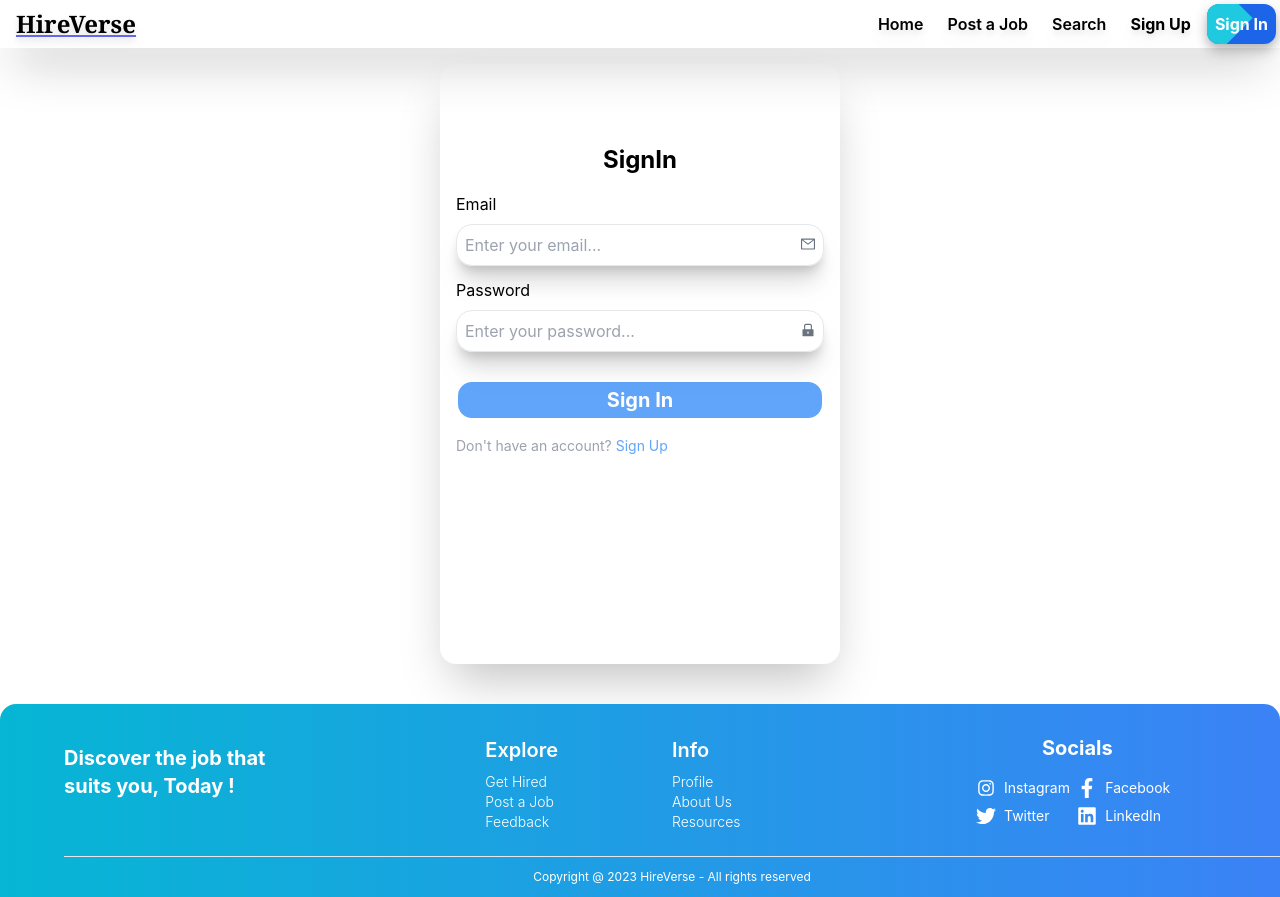
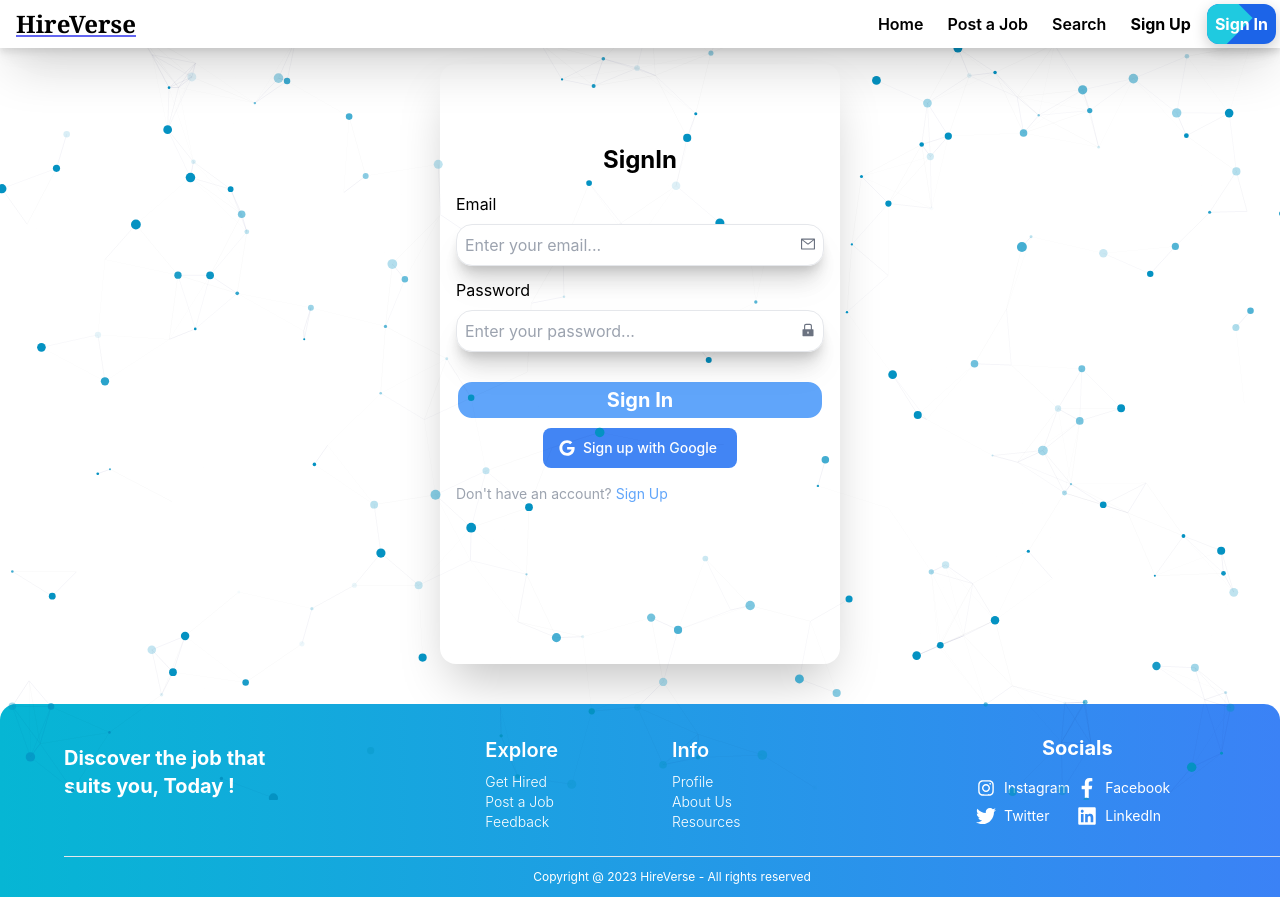
Before and after one commit to AdityaSurve/err5.0_hirecruit-web-, a React (Create React App) app: page /signin in a window 1280 px wide. Built offline with nearby package versions, Linux system fonts and the light colour scheme; no server answers.

Commit message:
Second commit

```diff
--- a/package.json
+++ b/package.json
@@ -12,6 +12,10 @@
     "react-icons": "^4.8.0",
     "react-router-dom": "^6.9.0",
     "react-scripts": "5.0.1",
+    "react-tsparticles": "^2.9.3",
+    "tsparticles": "^2.9.3",
+    "tsparticles-engine": "^2.9.3",
+    "tsparticles-slim": "^2.9.3",
     "web-vitals": "^2.1.4"
   },
   "scripts": {
--- a/src/components/Footer.jsx
+++ b/src/components/Footer.jsx
@@ -5,7 +5,8 @@ import { Link } from 'react-router-dom'
 
 const Footer = () => {
     return (
-        <div className='flex justify-center w-full mt-10'>
+        <div className='flex justify-center w-full mt-10 z-5
+        0'>
 
             <div className='bg-gradient-to-r from-cyan-500 to-blue-500 text-white rounded-t-2xl pt-2 md:pl-16 w-full'>
                 <div className='grid sm:grid-cols-3 w-full py-2'>
--- a/src/components/Navbar.jsx
+++ b/src/components/Navbar.jsx
@@ -22,7 +22,7 @@ const Navbar = ({isTopOfpage}) => {
     <div className='sticky top-0 left-0  z-50 rounded-2xl
     height-40 font-semibold '>
 
-      <div className={`${isTopOfpage ? 'bg-transparent text-black' : 'bg-gradient-to-r from-cyan-500 to-blue-500 text-white'} drop-shadow-lg shadow-2xl  p-1`}>
+      <div className={`${isTopOfpage ? 'bg-white text-black' : 'bg-gradient-to-r from-cyan-500 to-blue-500 text-white'} drop-shadow-lg shadow-2xl  p-1`}>
         <div className='flex justify-between items-center'>
           <div className=''>
             <h1 className='font-extrabold text-2xl cursor-pointer  underline decoration-indigo-500  ml-3 '>
--- /dev/null
+++ b/src/components/Particles.jsx
@@ -0,0 +1,119 @@
+import Particles from "react-tsparticles";
+import { loadFull } from "tsparticles";
+import { tsParticles } from "tsparticles-engine";
+const ParticlesComponent = () => {
+  const particlesInit = async (main) => {
+    console.log(main);
+    await loadFull(tsParticles);
+  };
+  const particlesLoaded = (container) => {
+    console.log(container);
+  };
+  return (
+    <Particles
+      id="tsparticles"
+      init={particlesInit}
+      loaded={particlesLoaded}
+      options={{
+        fullScreen: {
+          zIndex: 0,
+        },
+        particles: {
+          number: {
+            value: 200,
+            density: {
+              enable: true,
+              value_area: 800,
+            },
+          },
+          color: {
+            value: "#0492c2",
+          },
+          opacity: {
+            value: 1,
+            random: true,
+            anim: {
+              enable: true,
+              speed: 5,
+              opacity_min: 0,
+              sync: false,
+            },
+          },
+          size: {
+            value: 5,
+            random: true,
+            anim: {
+              enable: false,
+              speed: 4,
+              size_min: 0.3,
+              sync: false,
+            },
+          },
+          line_linked: {
+            enable: true,
+            distance: 100,
+            color: "#0a1172",
+            opacity: 0.1,
+            width: 0.4,
+          },
+          move: {
+            enable: true,
+            speed: 1,
+            direction: "none",
+            random: true,
+            straight: false,
+            out_mode: "out",
+            bounce: true,
+            attract: {
+              enable: false,
+              rotateX: 600,
+              rotateY: 1200,
+            },
+          },
+        },
+
+        interactivity: {
+          detect_on: "canvas",
+          events: {
+            onhover: {
+              enable: true,
+              mode: "repulse",
+            },
+            onclick: {
+              enable: true,
+              mode: "push",
+            },
+            resize: true,
+          },
+          modes: {
+            grab: {
+              distance: 400,
+              line_linked: {
+                opacity: 1,
+              },
+            },
+            bubble: {
+              distance: 400,
+              size: 40,
+              duration: 2,
+              opacity: 8,
+              speed: 3,
+            },
+            repulse: {
+              distance: 100,
+              duration: 0.4,
+            },
+            push: {
+              particles_nb: 4,
+            },
+            remove: {
+              particles_nb: 2,
+            },
+          },
+        },
+        retina_detect: true,
+      }}
+    />
+  );
+};
+export default ParticlesComponent;
--- a/src/pages/Home.jsx
+++ b/src/pages/Home.jsx
@@ -24,7 +24,7 @@ const Home = () => {
           </div>
         </div>
         <div>
-          <img src='http://access.imglarger.com:8889/results/AvqF1Xht_2x.jpg' alt='/' />
+          <img src='http://access.imglarger.com:8889/results/T58ctb06_4x.jpg' alt='/' />
         </div>
       </div>
 
--- a/src/pages/SignIn.jsx
+++ b/src/pages/SignIn.jsx
@@ -2,6 +2,8 @@ import React, { useState } from 'react'
 import { AiFillLock, AiOutlineClose, AiOutlineMail } from 'react-icons/ai'
 import { Link, useNavigate } from 'react-router-dom'
 import { UserAuth } from '../contexts/AuthContext'
+import Particles from "../components/Particles";
+
 
 const SignIn = () => {
   const [email, setEmail] = useState('')
@@ -21,8 +23,10 @@ const SignIn = () => {
   }
 
   return (
-    <div className='max-w-[400px] mx-auto min-h-[600px] px-4 py-20 shadow-2xl mt-4 rounded-2xl'>
-      <div className='mb-4 text-center font-bold text-2xl'>
+    <>
+      <Particles />
+    <div className='max-w-[400px] mx-auto min-h-[600px] px-4 py-20 shadow-2xl mt-4 rounded-2xl ' style={{zIndex:"1"}}>
+      <div className='mb-4 text-center font-bold text-2xl' >
         SignIn
       </div>
       {error ? (<div className='flex w-full'>
@@ -49,10 +53,32 @@ const SignIn = () => {
             </div>
           </div>
           <button className='bg-blue-400 rounded-2xl w-full hover:border-blue-300 border-2 border-white text-white font-bold text-xl py-1 mt-4' type='submit'>Sign In</button>
+          <button
+                  type="button"
+                  className="text-white bg-[#4285F4] hover:bg-[#4285F4]/90 focus:ring-4 focus:outline-none focus:ring-[#4285F4]/50 font-medium rounded-lg text-sm px-5 py-2.5 text-center flex items-center dark:focus:ring-[#4285F4]/55 mx-auto my-2"
+                >
+                  <svg
+                    class="w-4 h-4 mr-2 -ml-1"
+                    aria-hidden="true"
+                    focusable="false"
+                    data-prefix="fab"
+                    data-icon="google"
+                    role="img"
+                    xmlns="http://www.w3.org/2000/svg"
+                    viewBox="0 0 488 512"
+                  >
+                    <path
+                      fill="currentColor"
+                      d="M488 261.8C488 403.3 391.1 504 248 504 110.8 504 0 393.2 0 256S110.8 8 248 8c66.8 0 123 24.5 166.3 64.9l-67.5 64.9C258.5 52.6 94.3 116.6 94.3 256c0 86.5 69.1 156.6 153.7 156.6 98.2 0 135-70.4 140.8-106.9H248v-85.3h236.1c2.3 12.7 3.9 24.9 3.9 41.4z"
+                    ></path>
+                  </svg>
+                  Sign up with Google
+                </button>
         </form>
         <p className='text-gray-400 mt-4 text-sm'>Don't have an account? <Link className='text-blue-400' to='/signup'>Sign Up</Link></p>
       </div>
     </div>
+    </>
   )
 }
 
--- a/src/pages/SignUp.jsx
+++ b/src/pages/SignUp.jsx
@@ -2,6 +2,7 @@ import React, { useState } from 'react'
 import { AiFillLock, AiOutlineClose, AiOutlineMail } from 'react-icons/ai'
 import { Link, useNavigate } from 'react-router-dom'
 import { UserAuth } from '../contexts/AuthContext'
+import Particles from "../components/Particles";
 
 const SignUp = () => {
   const [email, setEmail] = useState('')
@@ -13,27 +14,53 @@ const SignUp = () => {
   const handleSubmit = async (e) => {
     e.preventDefault()
     setError('')
-    try{
+    try {
       await signUp(email, password)
       navigate('/')
-    }catch(err){
+    } catch (err) {
       setError(err.message)
       console.log(err.message)
     }
   }
 
   return (
-    <div className='max-w-[400px] mx-auto min-h-[600px] px-4 py-20 shadow-2xl mt-4 rounded-2xl bg-opacity-20 backdrop-blur-md drop-shadow-lg'>
+    <>
+      <Particles />
+    <div className='max-w-[400px] mx-auto min-h-[600px] px-4 py-20 shadow-2xl mt-4 rounded-2xl bg-opacity-20 backdrop-blur-md drop-shadow-lg '
+    >
+
       <div className='mb-4 text-center font-bold text-2xl'>
         SignUp
       </div>
       {error ? (<div className='flex w-full'>
         <span className='bg-red-500 text-white p-3 my-2 flex items-center justify-between w-full text-slice'>{error}
-        <span><AiOutlineClose className='cursor-pointer' onClick={() => setError('')} /></span>
+          <span><AiOutlineClose className='cursor-pointer' onClick={() => setError('')} /></span>
         </span>
       </div>) : null}
       <div>
         <form onSubmit={handleSubmit}>
+          <div>
+            <label>Name</label>
+            <div className='grid grid-cols-2 gap-5' >
+
+              <div className=' w-full mb-3'>
+                <div className='relative w-full my-2 rounded-2xl shadow-xl'>
+                  <input onChange={(e) => setPassword(e.target.value)}
+                    className='w-full bg-primary border border-input rounded-2xl p-2 outline-blue-400' type='password' placeholder='First Name...'
+                    autoComplete="true" />
+                  {/* <AiFillLock className='absolute right-2 top-3 text-gray-500' /> */}
+                </div>
+              </div>
+              <div className=' w-full mb-3'>
+                <div className='relative w-full my-2 rounded-2xl shadow-xl'>
+                  <input onChange={(e) => setPassword(e.target.value)}
+                    className='w-full bg-primary border border-input rounded-2xl p-2 outline-blue-400' type='password' placeholder='Last Name...'
+                    autoComplete="true" />
+                  {/* <AiFillLock className='absolute right-2 top-3 text-gray-500' /> */}
+                </div>
+              </div>
+            </div>
+          </div>
           <div className=' w-full mb-3'>
             <label>Email</label>
             <div className='relative w-full my-2 rounded-2xl shadow-xl'>
@@ -52,10 +79,32 @@ const SignUp = () => {
             </div>
           </div>
           <button className='bg-blue-400 rounded-2xl w-full hover:border-blue-300 border-2 border-white text-white font-bold text-xl py-1 mt-4' type='submit'>Sign Up</button>
+          <button
+            type="button"
+            className="text-white bg-[#4285F4] hover:bg-[#4285F4]/90 focus:ring-4 focus:outline-none focus:ring-[#4285F4]/50 font-medium rounded-lg text-sm px-5 py-2.5 text-center flex items-center dark:focus:ring-[#4285F4]/55 mx-auto my-3"
+          >
+            <svg
+              class="w-4 h-4 mr-2 -ml-1"
+              aria-hidden="true"
+              focusable="false"
+              data-prefix="fab"
+              data-icon="google"
+              role="img"
+              xmlns="http://www.w3.org/2000/svg"
+              viewBox="0 0 488 512"
+            >
+              <path
+                fill="currentColor"
+                d="M488 261.8C488 403.3 391.1 504 248 504 110.8 504 0 393.2 0 256S110.8 8 248 8c66.8 0 123 24.5 166.3 64.9l-67.5 64.9C258.5 52.6 94.3 116.6 94.3 256c0 86.5 69.1 156.6 153.7 156.6 98.2 0 135-70.4 140.8-106.9H248v-85.3h236.1c2.3 12.7 3.9 24.9 3.9 41.4z"
+              ></path>
+            </svg>
+            Sign up with Google
+          </button>
         </form>
         <p className='text-gray-400 mt-4 text-sm'>Already have an account? <Link className='text-blue-400' to='/signin'>Sign In</Link></p>
       </div>
     </div>
+      </>
   )
 }
 
```
Also changed, not shown: 2 other files (tests, documents, lock files or other folders).
